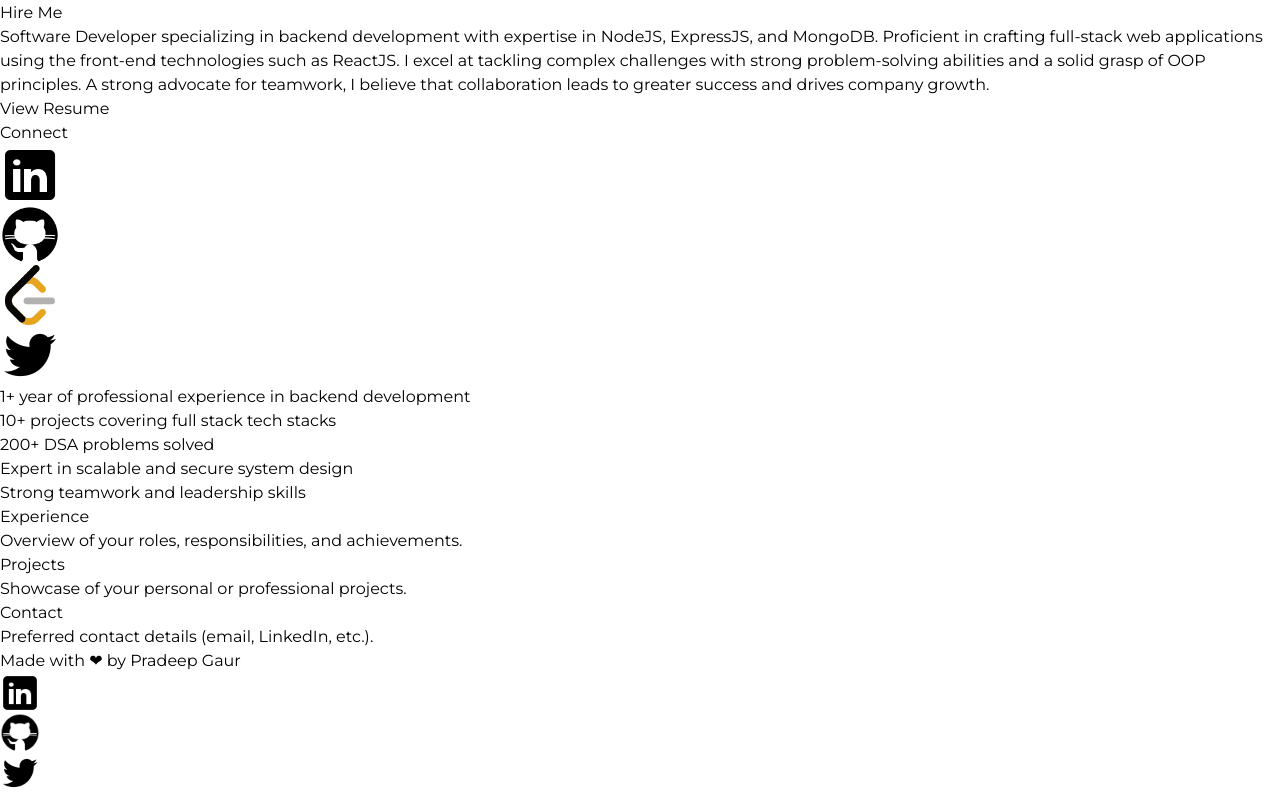
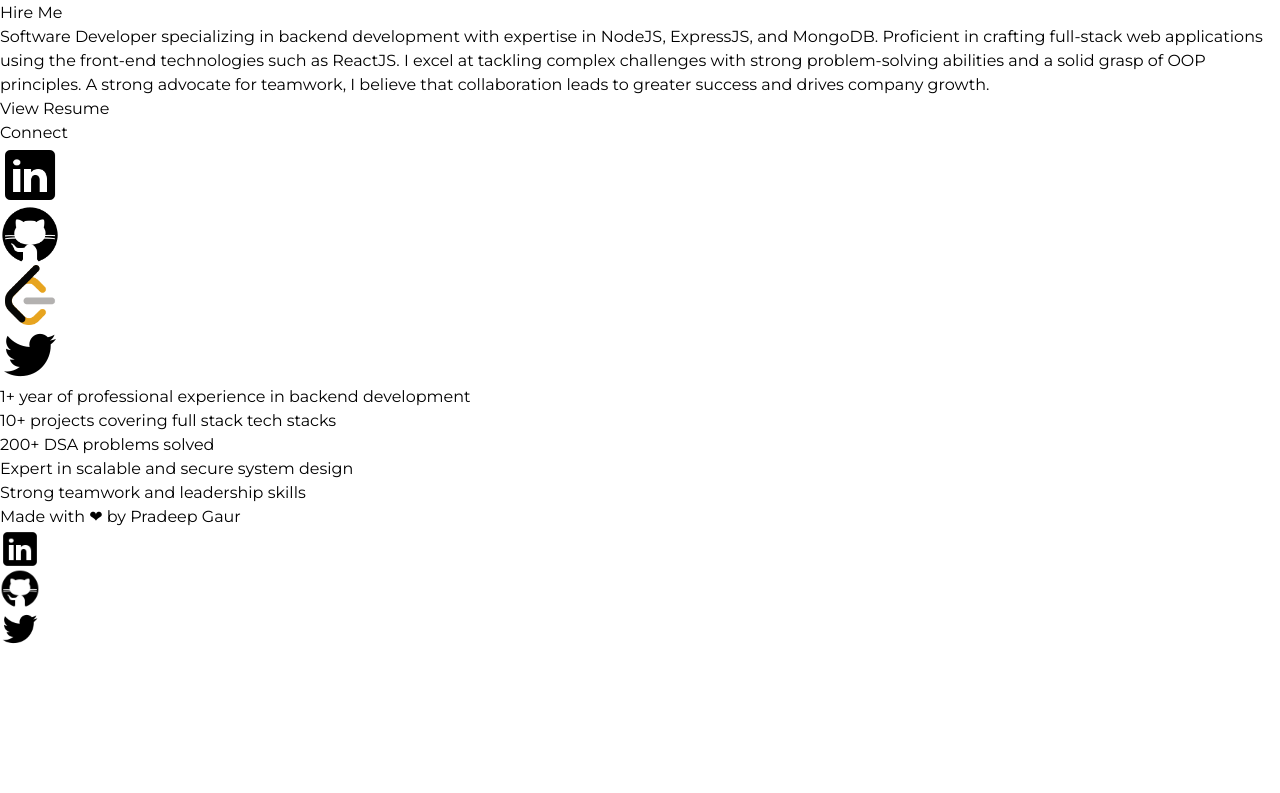
Before and after one commit to pradeep652227/portfolio_website, a React (Vite) app in the folder frontend/: page / in a window 1280 px wide. Shown: the part 1491-2284 px from the top of the page. After the commit the page ends 2140 px from the top, so only its background shows below. Built offline with nearby package versions, Linux system fonts and the light colour scheme; a web font is replaced by a local one.

Commit message:
change in home page

```diff
--- a/frontend/src/Components/Home.jsx
+++ b/frontend/src/Components/Home.jsx
@@ -70,7 +70,7 @@
 // ----- Home Component -----
 export default function Home() {
   return (
-    <div className="min-h-screen font-sans bg-gray-50 text-gray-800">
+    <div className="min-h-screen flex flex-col justify-center font-sans bg-gray-50 text-gray-800">
       {/* Main Content in Grid */}
       <main className="max-w-6xl mx-auto px-4 py-8 grid grid-cols-1 md:grid-cols-3 justify-center gap-4">
         {/* Left Column (Profile / Title) */}
@@ -115,12 +115,6 @@
         </div>
       </main>
 
-      {/* Lower Section with Experience, Projects, and Contact */}
-      <section className="max-w-6xl mx-auto px-4 py-8 grid grid-cols-1 md:grid-cols-3 gap-4">
-        <ExperienceSection />
-        <ProjectsSection />
-        <ContactSection />
-      </section>
     </div>
   )
 }
```
